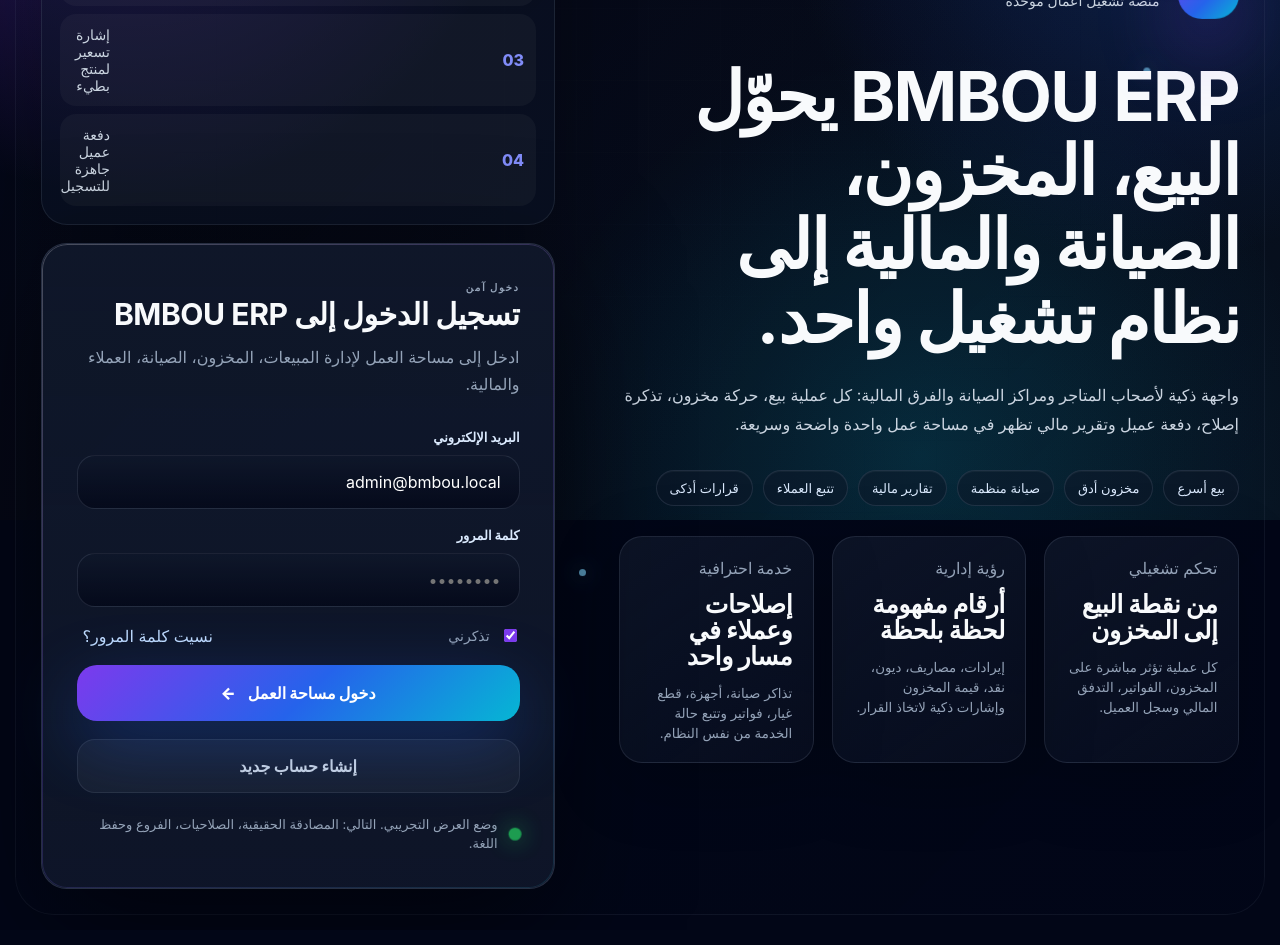
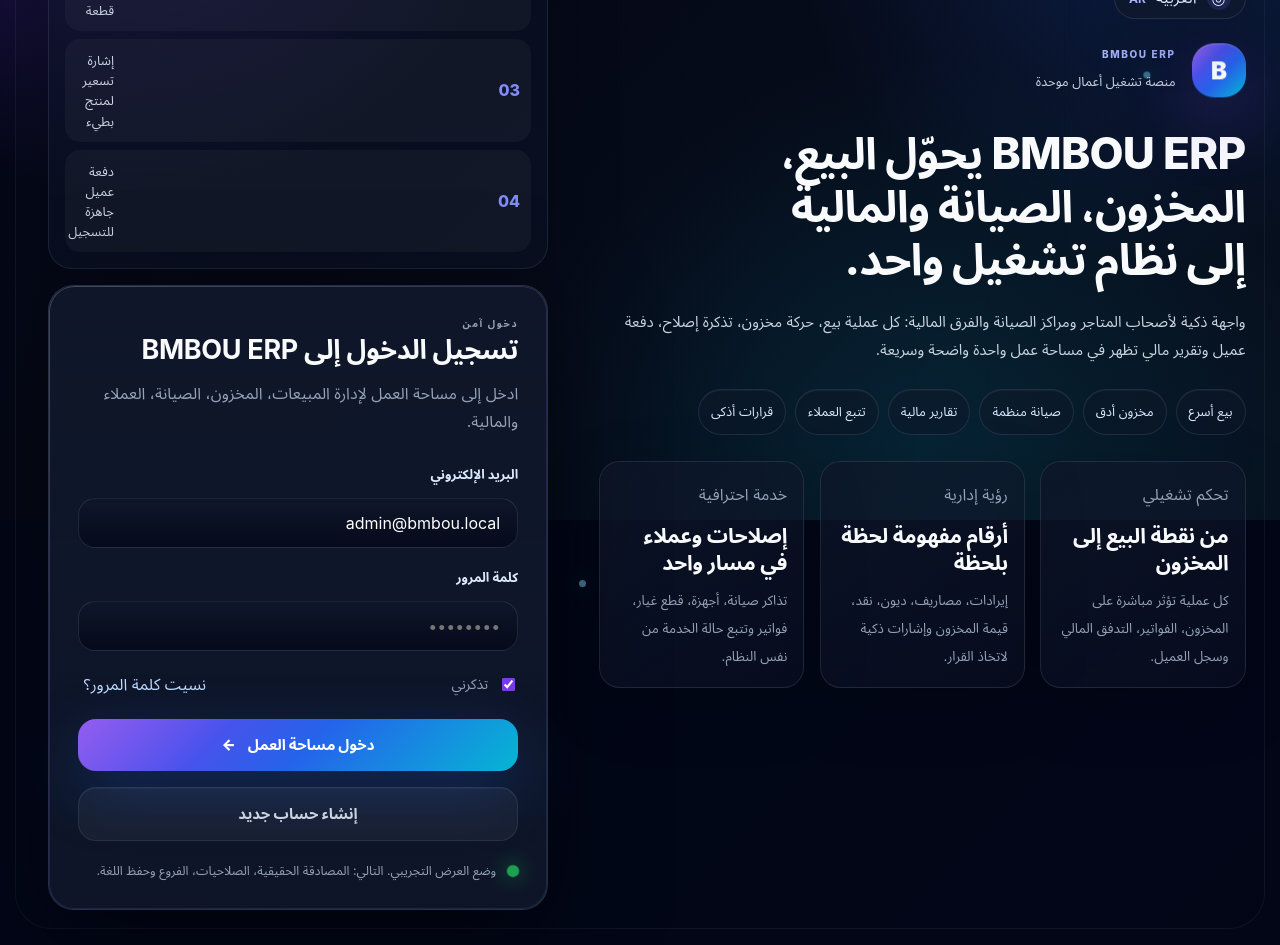
Before and after one commit to bmboubusiness002-tech/archive-os, a React (Vite) app in the folder apps/web/: page / in a window 1280 px wide. Shown: the part 280-1225 px from the top of the page. Built offline with nearby package versions, Linux system fonts and the light colour scheme.

Commit message:
fix(auth): improve Arabic landing readability and theme consistency

```diff
--- a/apps/web/src/styles/globals.css
+++ b/apps/web/src/styles/globals.css
@@ -16,8 +16,9 @@
   --primary-2: #2563eb;
   --cyan: #06b6d4;
   --success: #22c55e;
-  --page-pad: clamp(24px, 3.2vw, 64px);
+  --page-pad: clamp(20px, 2.7vw, 48px);
   --radius-xl: clamp(24px, 2vw, 36px);
+  --ease: cubic-bezier(0.16, 1, 0.3, 1);
 }
 
 html,
@@ -28,7 +29,7 @@
 }
 
 body {
-  font-family: Inter, ui-sans-serif, system-ui, -apple-system, BlinkMacSystemFont, "Segoe UI", sans-serif;
+  font-family: Inter, ui-sans-serif, system-ui, -apple-system, BlinkMacSystemFont, "Segoe UI", "Noto Sans Arabic", "Tajawal", sans-serif;
   background: var(--bg);
   color: var(--text);
   overflow-x: hidden;
@@ -40,9 +41,9 @@
   inset: 0;
   z-index: -4;
   background:
-    radial-gradient(circle at 10% 8%, rgba(124, 58, 237, 0.42), transparent 30%),
-    radial-gradient(circle at 90% 22%, rgba(37, 99, 235, 0.25), transparent 28%),
-    radial-gradient(circle at 72% 92%, rgba(6, 182, 212, 0.18), transparent 34%),
+    radial-gradient(circle at 10% 8%, rgba(124, 58, 237, 0.34), transparent 30%),
+    radial-gradient(circle at 90% 22%, rgba(37, 99, 235, 0.22), transparent 28%),
+    radial-gradient(circle at 72% 92%, rgba(6, 182, 212, 0.14), transparent 34%),
     linear-gradient(135deg, #020617 0%, #050816 42%, #07111f 100%);
 }
 
@@ -51,12 +52,12 @@
   position: fixed;
   inset: 0;
   z-index: -3;
-  opacity: 0.28;
+  opacity: 0.2;
   background-image:
-    linear-gradient(rgba(148, 163, 184, 0.08) 1px, transparent 1px),
-    linear-gradient(90deg, rgba(148, 163, 184, 0.08) 1px, transparent 1px);
-  background-size: 72px 72px;
-  mask-image: radial-gradient(circle at center, black, transparent 75%);
+    linear-gradient(rgba(148, 163, 184, 0.07) 1px, transparent 1px),
+    linear-gradient(90deg, rgba(148, 163, 184, 0.07) 1px, transparent 1px);
+  background-size: 76px 76px;
+  mask-image: radial-gradient(circle at center, black, transparent 78%);
 }
 
 button,
@@ -64,13 +65,17 @@
   font: inherit;
 }
 
+button {
+  font-family: inherit;
+}
+
 .login-page {
   position: relative;
   min-height: 100vh;
   width: 100%;
   display: grid;
-  grid-template-columns: minmax(620px, 1fr) minmax(420px, 520px);
-  gap: clamp(36px, 5vw, 92px);
+  grid-template-columns: minmax(560px, 0.98fr) minmax(410px, 500px);
+  gap: clamp(30px, 4vw, 72px);
   align-items: center;
   padding: var(--page-pad);
   overflow: hidden;
@@ -79,10 +84,10 @@
 .login-page::before {
   content: "";
   position: absolute;
-  inset: clamp(8px, 1.2vw, 20px);
+  inset: clamp(8px, 1.2vw, 18px);
   z-index: -1;
   border: 1px solid rgba(148, 163, 184, 0.08);
-  border-radius: clamp(26px, 3vw, 56px);
+  border-radius: clamp(24px, 2.8vw, 46px);
   background: linear-gradient(135deg, rgba(15, 23, 42, 0.12), rgba(15, 23, 42, 0.03));
   pointer-events: none;
 }
@@ -99,8 +104,8 @@
   width: 7px;
   height: 7px;
   border-radius: 999px;
-  background: rgba(125, 211, 252, 0.86);
-  box-shadow: 0 0 26px rgba(125, 211, 252, 0.82);
+  background: rgba(125, 211, 252, 0.76);
+  box-shadow: 0 0 26px rgba(125, 211, 252, 0.72);
   animation: ambient-float 8s ease-in-out infinite;
 }
 
@@ -112,11 +117,11 @@
   position: relative;
   z-index: 1;
   min-width: 0;
-  max-width: 980px;
+  max-width: 860px;
   display: flex;
   flex-direction: column;
   justify-content: center;
-  gap: clamp(22px, 2.4vw, 34px);
+  gap: clamp(18px, 2vw, 28px);
   animation: rise-in 700ms ease both;
 }
 
@@ -140,6 +145,13 @@
   backdrop-filter: blur(18px);
   cursor: pointer;
   box-shadow: 0 18px 55px rgba(0, 0, 0, 0.24);
+  transition: transform 180ms var(--ease), border-color 180ms var(--ease), background 180ms var(--ease);
+}
+
+.language-trigger:hover {
+  transform: translateY(-1px);
+  border-color: rgba(129, 140, 248, 0.38);
+  background: rgba(30, 41, 59, 0.78);
 }
 
 .language-trigger strong {
@@ -180,6 +192,7 @@
   color: #cbd5e1;
   background: transparent;
   cursor: pointer;
+  transition: color 160ms var(--ease), background 160ms var(--ease);
 }
 
 .language-item:hover,
@@ -191,28 +204,28 @@
 .login-brand {
   position: relative;
   z-index: 2;
-  padding-top: 74px;
+  padding-top: 68px;
 }
 
 .brand-row {
   display: flex;
   align-items: center;
-  gap: 18px;
-  margin-bottom: clamp(24px, 3vw, 40px);
+  gap: 16px;
+  margin-bottom: clamp(20px, 2.2vw, 30px);
 }
 
 .brand-mark {
-  width: clamp(58px, 4.8vw, 76px);
-  height: clamp(58px, 4.8vw, 76px);
-  border-radius: 24px;
+  width: clamp(54px, 4vw, 68px);
+  height: clamp(54px, 4vw, 68px);
+  border-radius: 22px;
   display: grid;
   place-items: center;
   background:
-    linear-gradient(135deg, rgba(255,255,255,0.26), transparent 34%),
+    linear-gradient(135deg, rgba(255,255,255,0.24), transparent 34%),
     linear-gradient(135deg, #7c3aed, #2563eb 58%, #06b6d4);
-  font-size: clamp(25px, 2vw, 34px);
+  font-size: clamp(24px, 1.8vw, 31px);
   font-weight: 900;
-  box-shadow: 0 26px 80px rgba(124, 58, 237, 0.38), inset 0 1px 0 rgba(255, 255, 255, 0.28);
+  box-shadow: 0 24px 70px rgba(124, 58, 237, 0.32), inset 0 1px 0 rgba(255, 255, 255, 0.28);
   animation: float-mark 4.8s ease-in-out infinite;
 }
 
@@ -228,42 +241,45 @@
 .hero-badge {
   margin: 0;
   color: var(--muted-strong);
-  font-size: clamp(14px, 1vw, 16px);
+  font-size: clamp(13px, 0.95vw, 15px);
 }
 
 .login-brand h1 {
-  font-size: clamp(50px, 5.35vw, 88px);
-  line-height: 0.98;
-  letter-spacing: -0.07em;
-  margin: 0 0 clamp(20px, 2vw, 28px);
-  max-width: 940px;
+  font-size: clamp(38px, 4.2vw, 68px);
+  line-height: 1.02;
+  letter-spacing: -0.055em;
+  margin: 0 0 clamp(18px, 1.7vw, 24px);
+  max-width: 820px;
   text-wrap: balance;
 }
 
 [dir="rtl"] .login-brand h1 {
-  letter-spacing: -0.025em;
-  line-height: 1.08;
+  font-size: clamp(34px, 3.45vw, 56px);
+  letter-spacing: -0.018em;
+  line-height: 1.2;
+  font-weight: 850;
+  max-width: 760px;
 }
 
 .hero-copy {
   color: var(--muted-strong);
-  font-size: clamp(16px, 1.12vw, 20px);
-  line-height: 1.8;
-  max-width: 780px;
+  font-size: clamp(15px, 1vw, 18px);
+  line-height: 1.85;
+  max-width: 720px;
   margin: 0;
 }
 
 .feature-showcase {
   display: flex;
   flex-wrap: wrap;
-  gap: 10px;
-  max-width: 820px;
+  gap: 9px;
+  max-width: 760px;
 }
 
 .feature-pill {
   border: 1px solid rgba(148, 163, 184, 0.16);
   border-radius: 999px;
-  padding: 9px 13px;
+  padding: 8px 12px;
   color: #dbeafe;
   background: rgba(15, 23, 42, 0.52);
   backdrop-filter: blur(18px);
@@ -276,20 +292,20 @@
   z-index: 2;
   display: grid;
   grid-template-columns: repeat(3, minmax(0, 1fr));
-  gap: clamp(14px, 1.4vw, 20px);
-  max-width: 900px;
+  gap: clamp(12px, 1.2vw, 16px);
+  max-width: 820px;
 }
 
 .metric-card {
   position: relative;
   overflow: hidden;
-  min-height: 168px;
-  padding: clamp(20px, 1.6vw, 28px);
-  border-radius: clamp(22px, 1.8vw, 30px);
-  background: linear-gradient(145deg, rgba(15, 23, 42, 0.82), rgba(15, 23, 42, 0.38));
+  min-height: 140px;
+  padding: clamp(16px, 1.25vw, 22px);
+  border-radius: clamp(20px, 1.6vw, 26px);
+  background: linear-gradient(145deg, rgba(15, 23, 42, 0.78), rgba(15, 23, 42, 0.36));
   border: 1px solid var(--border);
   backdrop-filter: blur(22px);
-  box-shadow: 0 18px 70px rgba(0, 0, 0, 0.22);
+  box-shadow: 0 18px 65px rgba(0, 0, 0, 0.2);
   transition: transform 260ms ease, border-color 260ms ease, box-shadow 260ms ease;
 }
 
@@ -298,15 +314,15 @@
   position: absolute;
   inset: -1px;
   opacity: 0;
-  background: linear-gradient(135deg, rgba(124,58,237,0.38), transparent 42%, rgba(6,182,212,0.18));
+  background: linear-gradient(135deg, rgba(124,58,237,0.32), transparent 42%, rgba(6,182,212,0.16));
   transition: opacity 260ms ease;
   pointer-events: none;
 }
 
 .metric-card:hover {
-  transform: translateY(-6px) scale(1.015);
+  transform: translateY(-5px) scale(1.01);
   border-color: var(--border-strong);
-  box-shadow: 0 28px 90px rgba(37, 99, 235, 0.2);
+  box-shadow: 0 26px 84px rgba(37, 99, 235, 0.18);
 }
 
 .metric-card:hover::after {
@@ -327,14 +343,15 @@
 
 .metric-card strong {
   display: block;
-  font-size: clamp(25px, 1.85vw, 34px);
-  line-height: 1.04;
-  margin: 13px 0;
-  letter-spacing: -0.045em;
+  font-size: clamp(21px, 1.45vw, 28px);
+  line-height: 1.12;
+  margin: 10px 0;
+  letter-spacing: -0.035em;
 }
 
 [dir="rtl"] .metric-card strong {
-  letter-spacing: -0.015em;
+  letter-spacing: -0.01em;
+  line-height: 1.32;
 }
 
 .login-panel-wrap {
@@ -342,7 +359,7 @@
   z-index: 1;
   display: grid;
   grid-template-columns: 1fr;
-  gap: 18px;
+  gap: 16px;
   align-items: center;
   justify-items: stretch;
   min-width: 0;
@@ -350,20 +367,20 @@
 }
 
 .operations-preview {
-  width: min(100%, 520px);
-  padding: 18px;
-  border-radius: 26px;
+  width: min(100%, 500px);
+  padding: 16px;
+  border-radius: 24px;
   border: 1px solid rgba(148, 163, 184, 0.14);
   background: rgba(15, 23, 42, 0.46);
   backdrop-filter: blur(22px);
-  box-shadow: 0 24px 80px rgba(0, 0, 0, 0.26);
+  box-shadow: 0 22px 74px rgba(0, 0, 0, 0.24);
 }
 
 .preview-header {
   display: flex;
   align-items: center;
   gap: 12px;
-  margin-bottom: 14px;
+  margin-bottom: 12px;
   color: white;
 }
 
@@ -372,8 +389,8 @@
   grid-template-columns: 38px 1fr;
   align-items: center;
   gap: 12px;
-  padding: 12px;
-  border-radius: 16px;
+  padding: 11px;
+  border-radius: 15px;
   color: #cbd5e1;
   background: rgba(255, 255, 255, 0.035);
   margin-top: 8px;
@@ -390,18 +407,19 @@
 
 .preview-row p {
   margin: 0;
-  font-size: 14px;
+  font-size: 13px;
+  line-height: 1.55;
 }
 
 .login-card {
   position: relative;
-  width: min(100%, 520px);
-  padding: clamp(30px, 2.7vw, 44px);
+  width: min(100%, 500px);
+  padding: clamp(26px, 2.25vw, 38px);
   border-radius: var(--radius-xl);
   background: linear-gradient(180deg, rgba(15, 23, 42, 0.93), rgba(15, 23, 42, 0.72)), rgba(15, 23, 42, 0.7);
   border: 1px solid rgba(148, 163, 184, 0.18);
   backdrop-filter: blur(30px) saturate(1.25);
-  box-shadow: 0 34px 120px rgba(0, 0, 0, 0.55), 0 0 0 1px rgba(255, 255, 255, 0.03) inset;
+  box-shadow: 0 30px 105px rgba(0, 0, 0, 0.5), 0 0 0 1px rgba(255, 255, 255, 0.03) inset;
 }
 
 .login-card::before {
@@ -410,7 +428,7 @@
   inset: 0;
   border-radius: inherit;
   padding: 1px;
-  background: linear-gradient(145deg, rgba(255,255,255,0.22), rgba(124,58,237,0.2), rgba(6,182,212,0.12));
+  background: linear-gradient(145deg, rgba(255,255,255,0.2), rgba(124,58,237,0.18), rgba(6,182,212,0.1));
   mask: linear-gradient(#000 0 0) content-box, linear-gradient(#000 0 0);
   mask-composite: exclude;
   pointer-events: none;
@@ -418,54 +436,55 @@
 
 .login-card-header h2 {
   margin: 0 0 12px;
-  font-size: clamp(30px, 2.35vw, 40px);
-  letter-spacing: -0.045em;
+  font-size: clamp(27px, 2vw, 36px);
+  letter-spacing: -0.038em;
 }
 
 [dir="rtl"] .login-card-header h2 {
-  letter-spacing: -0.015em;
+  letter-spacing: -0.012em;
+  line-height: 1.28;
 }
 
 .login-card-header p {
   color: var(--muted);
-  line-height: 1.7;
+  line-height: 1.75;
   margin: 0;
 }
 
 .login-form {
-  margin-top: clamp(24px, 2.4vw, 34px);
+  margin-top: clamp(22px, 2vw, 30px);
   display: flex;
   flex-direction: column;
-  gap: 18px;
+  gap: 16px;
 }
 
 .field {
   display: flex;
   flex-direction: column;
-  gap: 10px;
+  gap: 9px;
 }
 
 .field span {
   color: #dbeafe;
   font-size: 13px;
-  font-weight: 700;
+  font-weight: 750;
 }
 
 .field input {
-  height: clamp(54px, 4vw, 60px);
-  border-radius: 18px;
+  height: clamp(50px, 3.6vw, 56px);
+  border-radius: 17px;
   border: 1px solid rgba(148, 163, 184, 0.16);
   background: linear-gradient(180deg, rgba(15, 23, 42, 0.88), rgba(2, 6, 23, 0.72));
   color: white;
-  padding: 0 18px;
+  padding: 0 17px;
   outline: none;
   transition: border-color 220ms ease, box-shadow 220ms ease, transform 220ms ease, background 220ms ease;
 }
 
 .field input:focus {
   transform: translateY(-1px);
-  border-color: rgba(129, 140, 248, 0.86);
-  box-shadow: 0 0 0 5px rgba(99, 102, 241, 0.16), 0 16px 44px rgba(37, 99, 235, 0.18);
+  border-color: rgba(129, 140, 248, 0.78);
+  box-shadow: 0 0 0 5px rgba(99, 102, 241, 0.14), 0 14px 38px rgba(37, 99, 235, 0.16);
   background: rgba(15, 23, 42, 0.95);
 }
 
@@ -494,33 +513,42 @@
   background: transparent;
   color: #bfdbfe;
   cursor: pointer;
-  transition: color 180ms ease;
+  transition: color 180ms ease, transform 180ms ease;
 }
 
 .link-button:hover {
   color: white;
+  transform: translateY(-1px);
 }
 
-.primary-button {
+.primary-button,
+.secondary-auth-button {
+  width: 100%;
   position: relative;
   overflow: hidden;
-  height: clamp(56px, 4.2vw, 64px);
-  border: none;
-  border-radius: 20px;
-  background: linear-gradient(135deg, #7c3aed, #2563eb 52%, #06b6d4);
-  color: white;
+  height: clamp(52px, 3.8vw, 58px);
+  border-radius: 18px;
   font-weight: 900;
-  font-size: 16px;
+  font-size: 15px;
   display: flex;
   align-items: center;
   justify-content: center;
   gap: 12px;
   cursor: pointer;
-  box-shadow: 0 22px 70px rgba(37, 99, 235, 0.32);
-  transition: transform 220ms ease, box-shadow 220ms ease, filter 220ms ease;
+  transition: transform 220ms var(--ease), box-shadow 220ms var(--ease), filter 220ms var(--ease), border-color 220ms var(--ease), background 220ms var(--ease);
 }
 
-.primary-button::before {
+.primary-button {
+  border: none;
+  background:
+    linear-gradient(135deg, rgba(255,255,255,0.18), transparent 32%),
+    linear-gradient(135deg, #7c3aed, #2563eb 52%, #06b6d4);
+  color: white;
+  box-shadow: 0 20px 62px rgba(37, 99, 235, 0.28);
+}
+
+.primary-button::before,
+.secondary-auth-button::before {
   content: "";
   position: absolute;
   top: 0;
@@ -528,28 +556,48 @@
   width: 50%;
   height: 100%;
   transform: skewX(-18deg);
-  background: linear-gradient(90deg, transparent, rgba(255,255,255,0.35), transparent);
+  background: linear-gradient(90deg, transparent, rgba(255,255,255,0.28), transparent);
   transition: left 600ms ease;
 }
 
-.primary-button:hover {
-  transform: translateY(-3px) scale(1.01);
-  filter: saturate(1.1);
-  box-shadow: 0 28px 90px rgba(37, 99, 235, 0.46);
+.primary-button:hover,
+.secondary-auth-button:hover {
+  transform: translateY(-2px) scale(1.005);
+  filter: saturate(1.06);
 }
 
-.primary-button:hover::before {
+.primary-button:hover {
+  box-shadow: 0 26px 78px rgba(37, 99, 235, 0.4);
+}
+
+.primary-button:hover::before,
+.secondary-auth-button:hover::before {
   left: 130%;
 }
 
+.secondary-auth-button {
+  border: 1px solid rgba(148, 163, 184, 0.16);
+  color: var(--muted-strong);
+  background:
+    linear-gradient(180deg, rgba(255, 255, 255, 0.06), rgba(255, 255, 255, 0.025)),
+    rgba(15, 23, 42, 0.48);
+  box-shadow: inset 0 1px 0 rgba(255, 255, 255, 0.04);
+}
+
+.secondary-auth-button:hover {
+  border-color: rgba(129, 140, 248, 0.34);
+  background: linear-gradient(135deg, rgba(99, 102, 241, 0.14), rgba(6, 182, 212, 0.055));
+  color: white;
+}
+
 .security-note {
-  margin-top: 22px;
+  margin-top: 20px;
   display: flex;
   align-items: center;
   gap: 12px;
   color: var(--muted);
-  font-size: 13px;
-  line-height: 1.5;
+  font-size: 12.5px;
+  line-height: 1.6;
 }
 
 .pulse-dot {
@@ -574,22 +622,22 @@
 
 @keyframes float-mark {
   0%, 100% { transform: translateY(0) rotate(0deg); }
-  50% { transform: translateY(-9px) rotate(-2deg); }
+  50% { transform: translateY(-7px) rotate(-2deg); }
 }
 
 @keyframes pulse-dot {
   0%, 100% { transform: scale(1); opacity: 1; }
-  50% { transform: scale(1.45); opacity: 0.65; }
+  50% { transform: scale(1.35); opacity: 0.68; }
 }
 
 @keyframes ambient-float {
-  0%, 100% { transform: translate3d(0, 0, 0); opacity: 0.35; }
-  50% { transform: translate3d(16px, -22px, 0); opacity: 0.85; }
+  0%, 100% { transform: translate3d(0, 0, 0); opacity: 0.3; }
+  50% { transform: translate3d(16px, -22px, 0); opacity: 0.74; }
 }
 
 @media (min-width: 1440px) {
   .login-page {
-    max-width: 1680px;
+    max-width: 1540px;
     margin: 0 auto;
   }
 }
@@ -615,6 +663,12 @@
   }
 }
 
+@media (max-width: 900px) {
+  .hero-grid {
+    grid-template-columns: 1fr;
+  }
+}
+
 @media (max-width: 760px) {
   .login-page {
     padding: 18px;
@@ -624,12 +678,9 @@
     padding-top: 64px;
   }
 
-  .hero-grid {
-    grid-template-columns: 1fr;
-  }
-
-  .login-brand h1 {
-    font-size: clamp(38px, 12vw, 58px);
+  .login-brand h1,
+  [dir="rtl"] .login-brand h1 {
+    font-size: clamp(32px, 9.6vw, 46px);
   }
 
   .brand-row {
```
